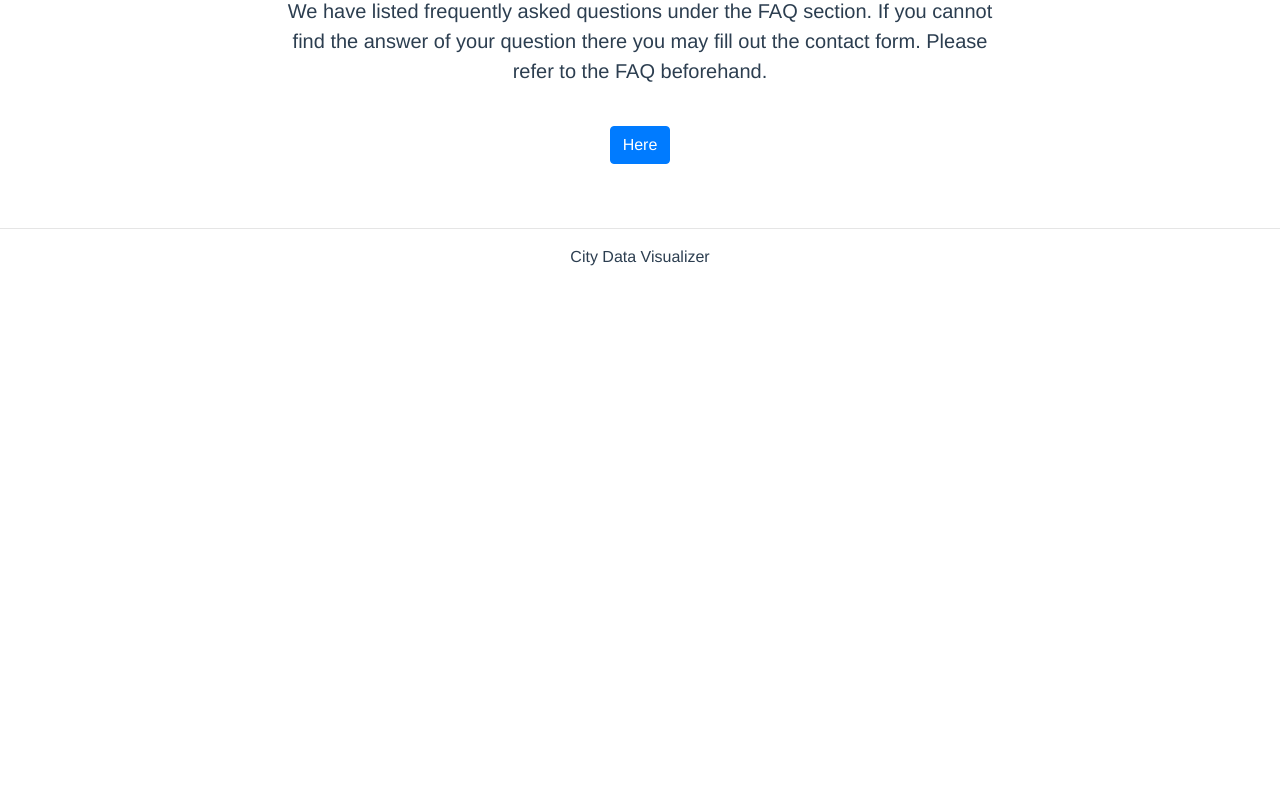
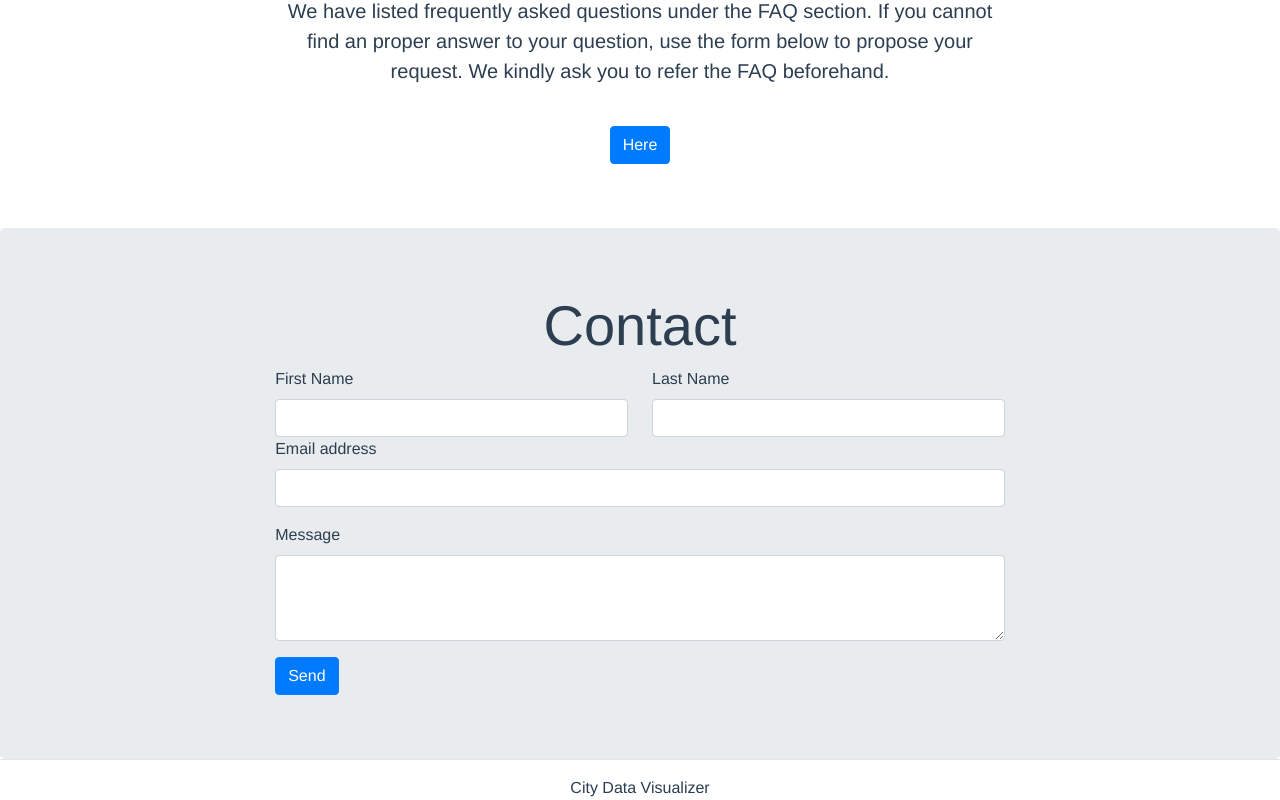
Before and after one commit to Api-visualizer/city-data-visualizer-FE, a Vue app: page / in a window 1280 px wide. Shown: the part 1675-2475 px from the top of the page. Before the commit the page ends 1944 px from the top, so only its background shows below. Built offline with nearby package versions, Linux system fonts and the light colour scheme; what vue-apexcharts would draw is missing.

Commit message:
add contact form

```diff
--- a/src/views/Landing.vue
+++ b/src/views/Landing.vue
@@ -102,8 +102,33 @@
 
       <div class="jumbotron">
         <h2 class="display-4">FAQ</h2>
-        <p class="lead pt-4" style="padding-bottom: 24px;">We have listed frequently asked questions under the FAQ section. If you cannot find the answer of your question there you may fill out the contact form. Please refer to the FAQ beforehand.</p>
+        <p class="lead pt-4" style="padding-bottom: 24px;">We have listed frequently asked questions under the FAQ section. If you cannot find an proper answer to your question, use the form below to propose your request. We kindly ask you to refer the FAQ beforehand.</p>
         <a class="btn btn-primary" href="/faq" role="button">Here</a>
+      </div>
+
+      <div class="jumbotron">
+        <h2 class="display-4">Contact</h2>
+        <form class="form text-left">
+          <div class="row">
+            <div class="col">
+              <label for="first_name">First Name</label>
+              <input type="text" id="first_name" class="form-control" placeholder="" required>
+            </div>
+            <div class="col">
+              <label for="last_name">Last Name</label>
+              <input type="text" id="last_name" class="form-control" placeholder="" required>
+            </div>
+          </div>
+          <div class="form-group">
+            <label for="email_field">Email address</label>
+            <input type="email" class="form-control" id="email_field" placeholder="" required>
+          </div>
+          <div class="form-group">
+            <label for="message_field">Message</label>
+            <textarea class="form-control" id="message_field" rows="3" required></textarea>
+          </div>
+          <button type="submit" class="btn btn-primary">Send</button>
+        </form>
       </div>
 
     </div>
@@ -192,4 +217,13 @@ svg {
   50%  {top: 5px;}
   100% {top: 0px;}
 }
+
+
+.form {
+  padding: 0 20% 0 20%;
+}
+
+.form .row {
+  padding: 0px;
+}
 </style>
```
